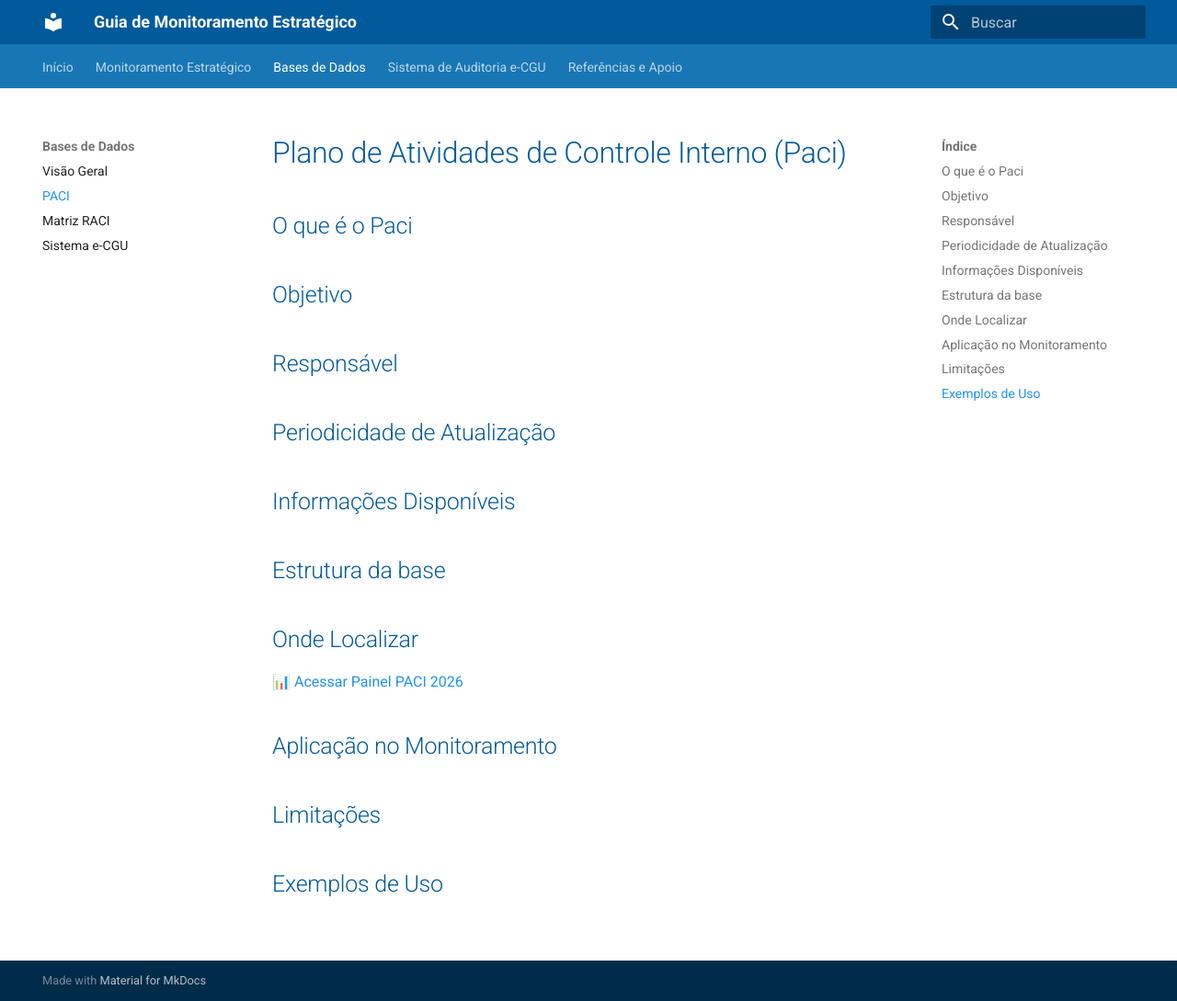
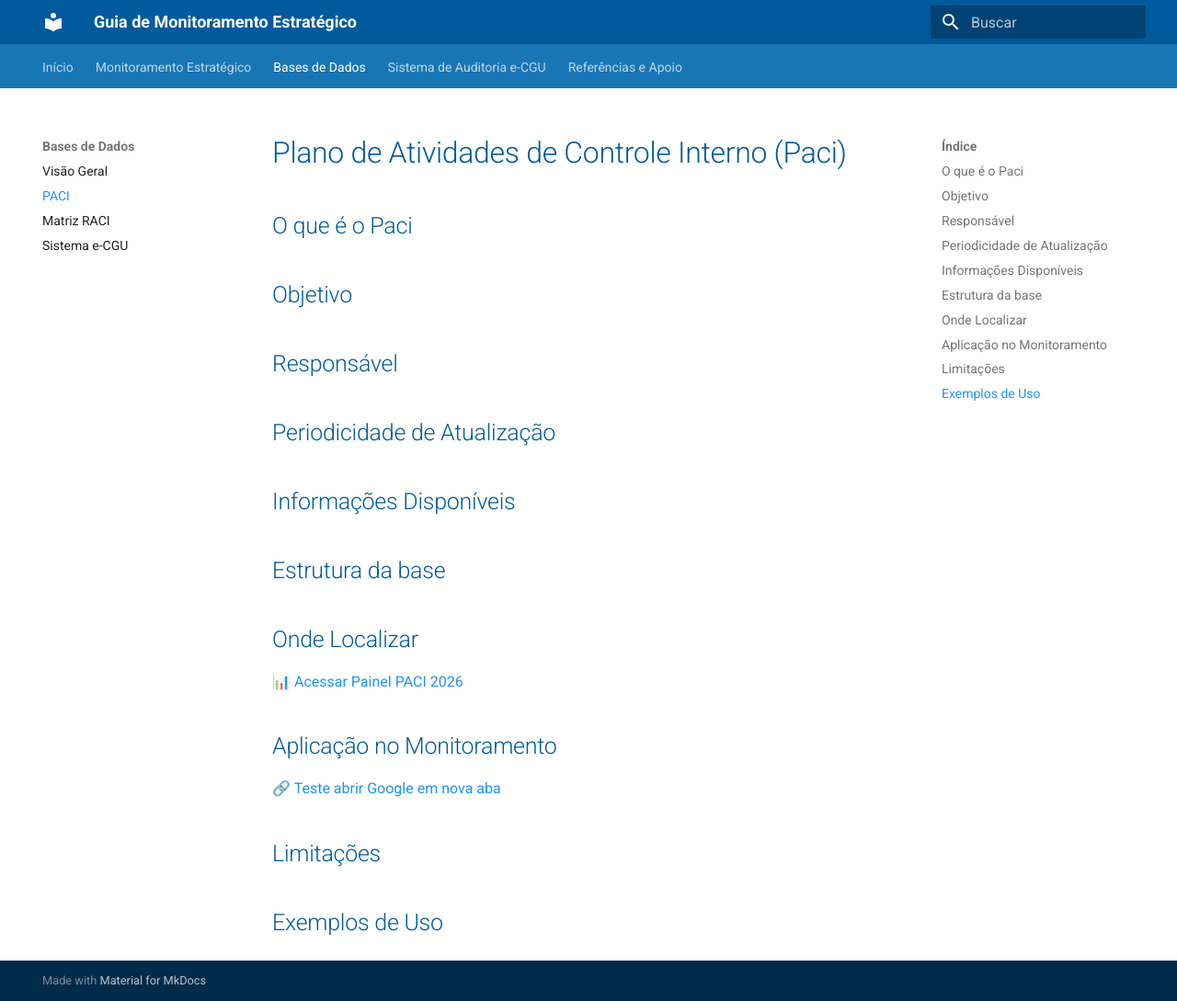
Before and after one commit to CGEMG-AHCS/guia-monitoramento-estrategico, an MkDocs documentation site: the page built from docs/bases-dados/paci.md, in a window 1280 px wide and 1089 px high. Shown: the whole window at 92% size. Built offline with MkDocs 1.6.1 and Material for MkDocs 9.7.7, drawn with Linux system fonts in a browser that asks for light colours.

Commit message:
Update paci.md

```diff
--- a/docs/bases-dados/paci.md
+++ b/docs/bases-dados/paci.md
@@ -16,6 +16,10 @@
 📊 [Acessar Painel PACI 2026](https://cecad365.sharepoint.com/:u:/r/sites/HarmonizaoCGE/Documentos%20Compartilhados/General/1%20-%20Coordenar%20Planejamento%20Anual%20Cset-Csec/Paci%202026/Consolida%C3%A7%C3%A3o%20do%20Paci%202026/Painel/Planejamento%202026%20-%20Paci.pbix?d=wbab063ed9a0f4c70a7fcacb38c5694d5&csf=1&web=1&e=qxAPJY)
 
 ## Aplicação no Monitoramento
+<a href="https://www.google.com" target="_blank">
+🔗 Teste abrir Google em nova aba
+</a>
+
 
 ## Limitações
 
```
